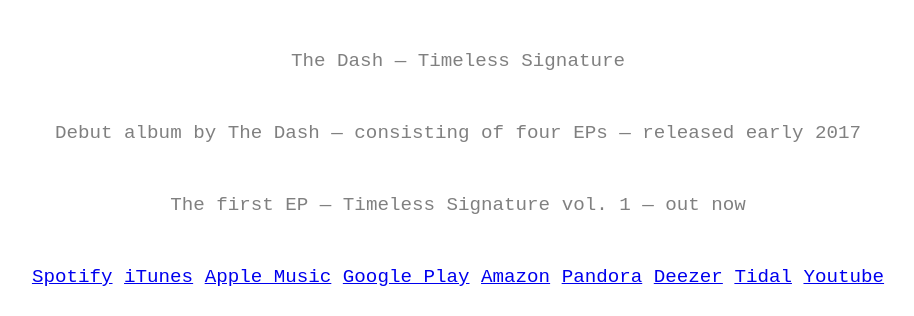
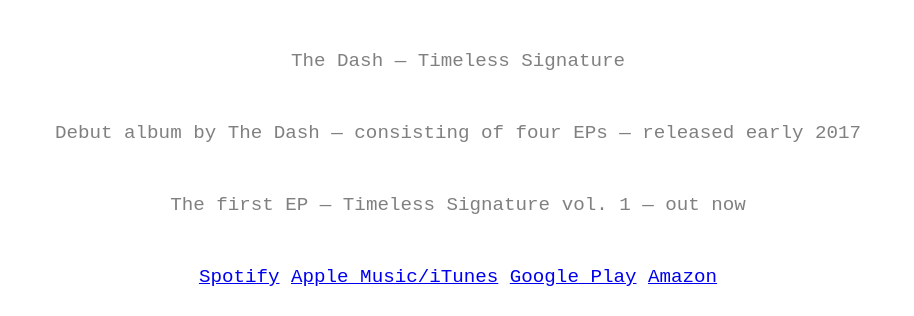
Before and after one commit to suominentoni/suominentoni.github.io, a plain HTML site: page index2.html in a window 1280 px wide. Shown: the top 316 px of the page, without its empty margins (182-1096 px from the left). Drawn offline with Linux system fonts and the light colour scheme; grey boxes are pictures that could not be loaded.

Commit message:
Update links to hidden page

```diff
--- a/index2.html
+++ b/index2.html
@@ -17,15 +17,14 @@
         <div>Debut album by The Dash — consisting of four EPs — released early 2017</div>
         <div>The first EP — Timeless Signature vol. 1 — out now</div>
         <div>
-            <a href="http://thedashband.com">Spotify</a>
-            <a href="http://thedashband.com">iTunes</a>
-            <a href="http://thedashband.com">Apple Music</a>
-            <a href="http://thedashband.com">Google Play</a>
-            <a href="http://thedashband.com">Amazon</a>
-            <a href="http://thedashband.com">Pandora</a>
-            <a href="http://thedashband.com">Deezer</a>
-            <a href="http://thedashband.com">Tidal</a>
-            <a href="http://thedashband.com">Youtube</a>
+            <a href="http://thedashband.com" target="_blank">Spotify</a>
+            <a href="https://itun.es/fi/K5ynhb" target="_blank">Apple Music/iTunes</a>
+            <a href="https://play.google.com/store/music/album/The_Dash_Timeless_Signature_Vol_1?id=Bdmocn7fbiotsqvromu74u4sjyi" target="_blank">Google Play</a>
+            <a href="https://www.amazon.com/dp/B01N9R6HEK/ref=sr_1_1?s=dmusic&ie=UTF8&qid=1484285943&sr=1-1-mp3-albums-bar-strip-0&keywords=timeless+signature" target="_blank">Amazon</a>
+            <!--<a href="http://thedashband.com">Pandora</a>-->
+            <!--<a href="http://thedashband.com">Deezer</a>-->
+            <!--<a href="http://thedashband.com">Tidal</a>-->
+            <!--<a href="http://thedashband.com">YouTube</a>-->
         </div>
         <img class="album-cover" src="img/dash1.jpg" alt="Timeless Signature vol. 1">
     </body>
```
